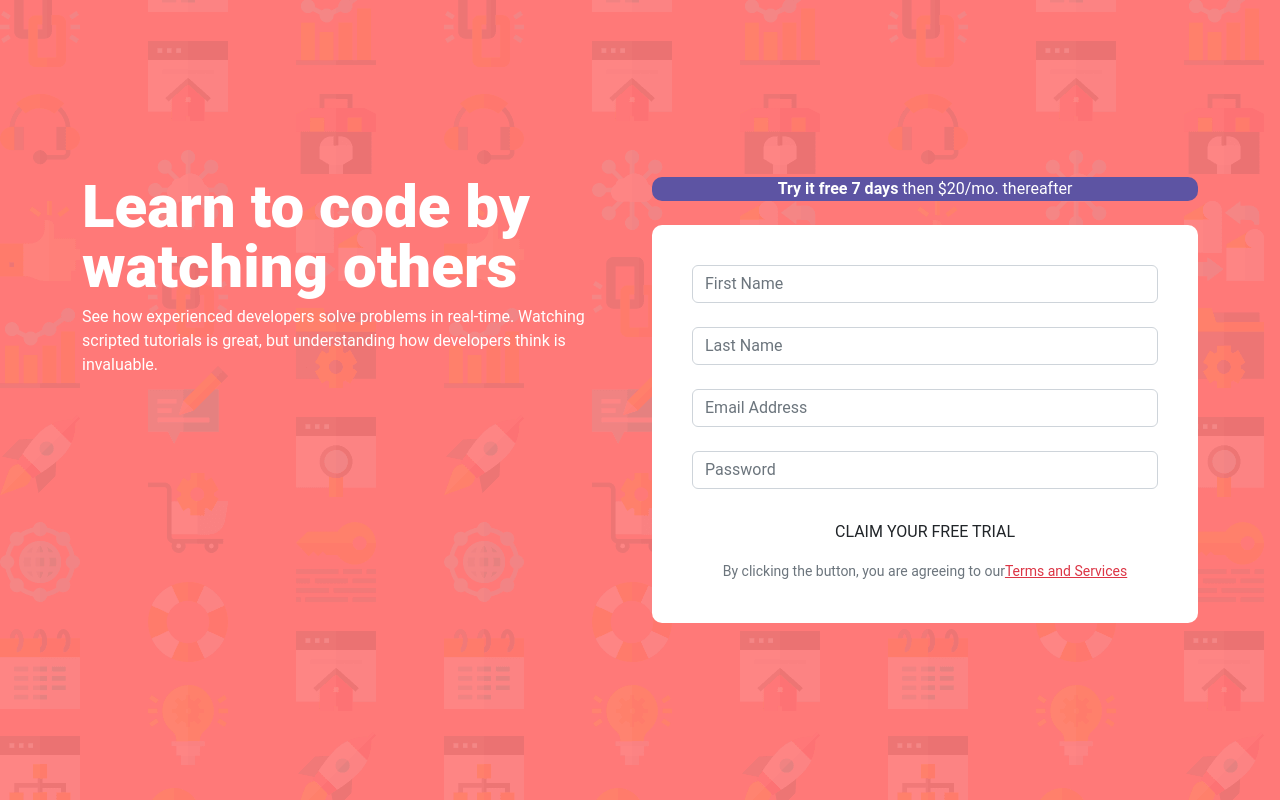
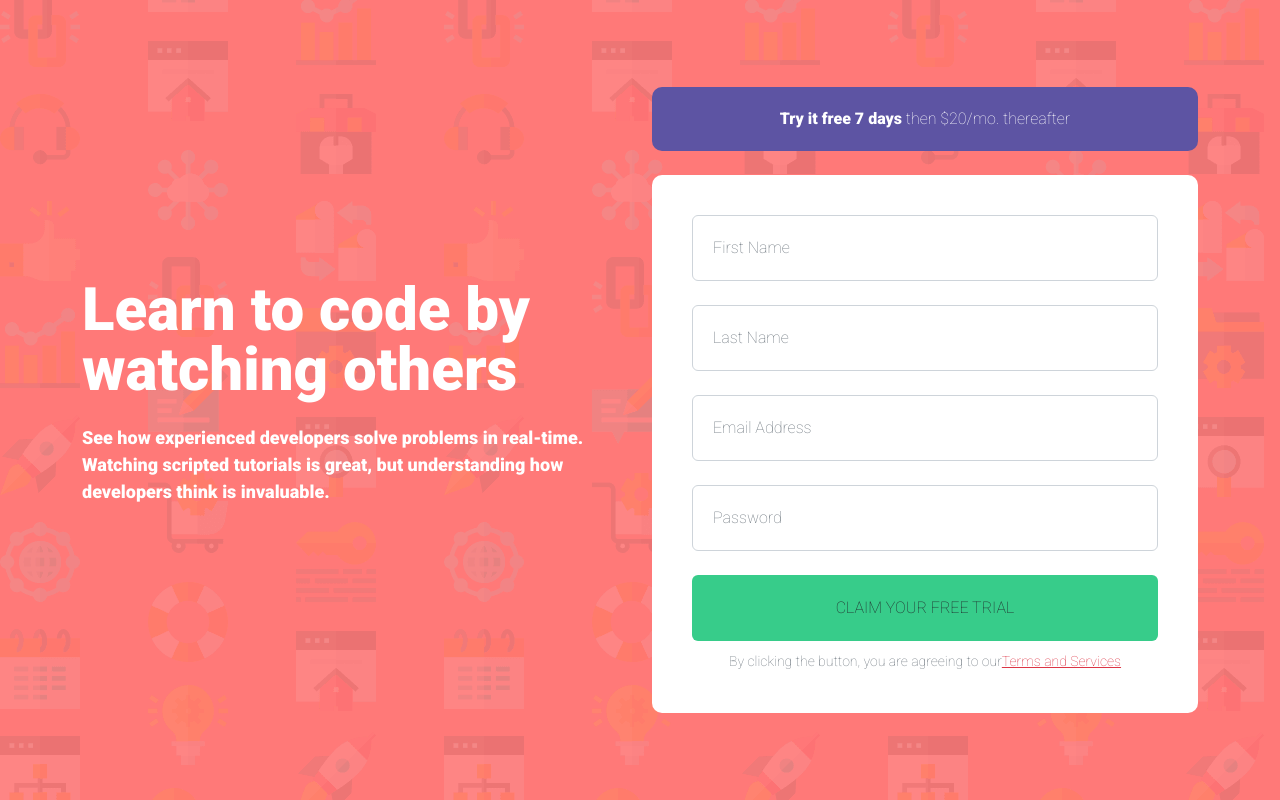
Before and after one commit to Minebright-Inc/interview-test, a React (Create React App) app in the folder my-app/: page / in a window 1280 px wide. Built offline with nearby package versions, Linux system fonts and the light colour scheme.

Commit message:
adding more styles

```diff
--- a/my-app/src/App.css
+++ b/my-app/src/App.css
@@ -1,9 +1,14 @@
+/*google font roboto & Open Sans*/
+@import url("https://fonts.googleapis.com/css2?family=Open+Sans:wght@300&family=Roboto:wght@100;900&display=swap");
 h1 {
   font-size: 60px !important;
   line-height: 60px !important;
   font-weight: 900 !important;
 }
-
+.description p {
+  font-size: 18px;
+  font-weight: 900;
+}
 body {
   background: url("assets/bg-intro-desktop.png") rgba(255, 121, 120, 1) !important;
   color: white !important;
@@ -12,9 +17,17 @@ body {
 .trail {
   background-color: rgba(93, 84, 163, 1);
   border-radius: 10px;
+  padding: 20px;
 }
 form {
   background-color: white;
   border-radius: 10px;
   padding: 40px;
 }
+.btn {
+  background-color: rgba(55, 204, 138, 1) !important;
+  padding: 20px !important;
+}
+.form-control {
+  padding: 20px !important;
+}
--- a/my-app/src/components/Leftpart.js
+++ b/my-app/src/components/Leftpart.js
@@ -2,10 +2,10 @@ import { Container, Row, Col } from "react-bootstrap";
 import "../App.css";
 export const Leftpart = () => {
   return (
-    <Col md={6} className=" ">
+    <Col md={6} className="d-flex align-items-center justify-content-center ">
       <div className="description">
-        <h1 className="">Learn to code by watching others</h1>
-        <p className="">
+        <h1 className="text-left mb-4">Learn to code by watching others</h1>
+        <p className="text-left d-block">
           See how experienced developers solve problems in real-time. Watching
           scripted tutorials is great, but understanding how developers think is
           invaluable.
--- a/my-app/src/components/Rightpart.js
+++ b/my-app/src/components/Rightpart.js
@@ -3,7 +3,7 @@ import { Col } from "react-bootstrap";
 
 export const Rightpart = () => {
   return (
-    <Col md={6} className="col-md-6">
+    <Col md={6} className="">
       <div className="trail text-center mb-4">
         <p className="mb-0">
           <strong>Try it free 7 days</strong> then $20/mo. thereafter
```
